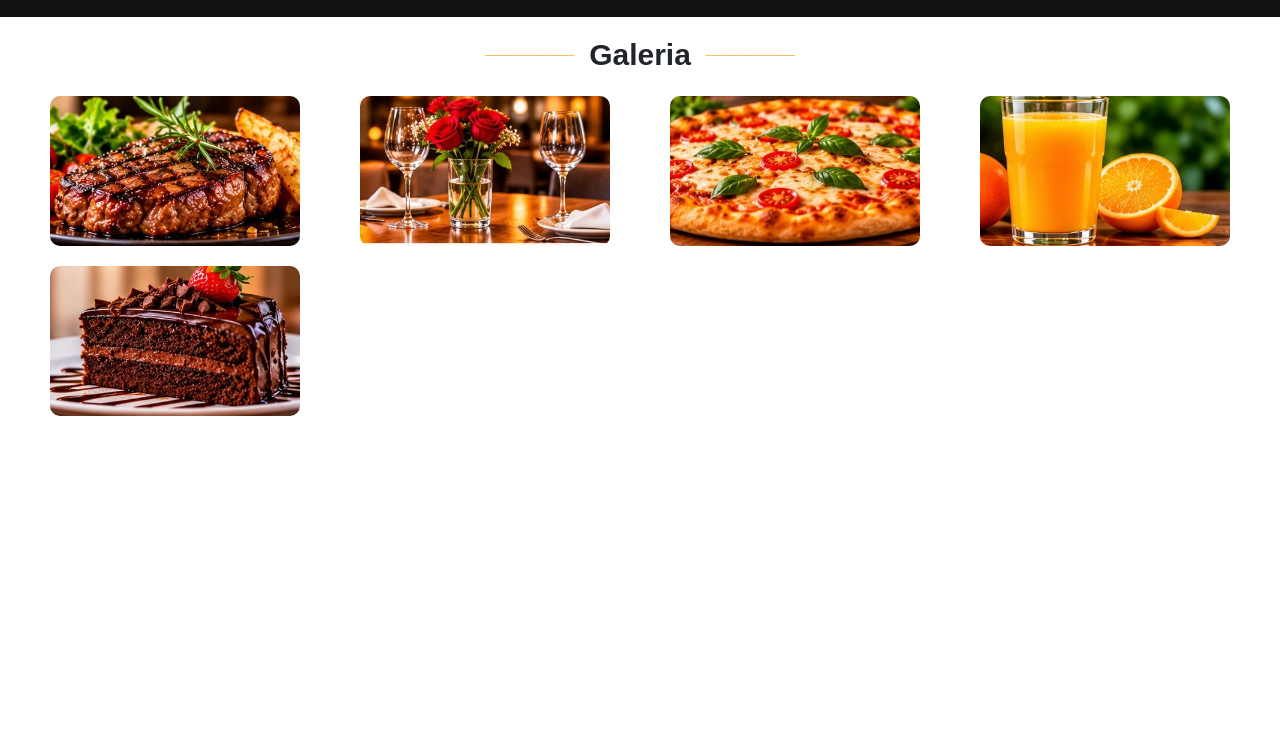
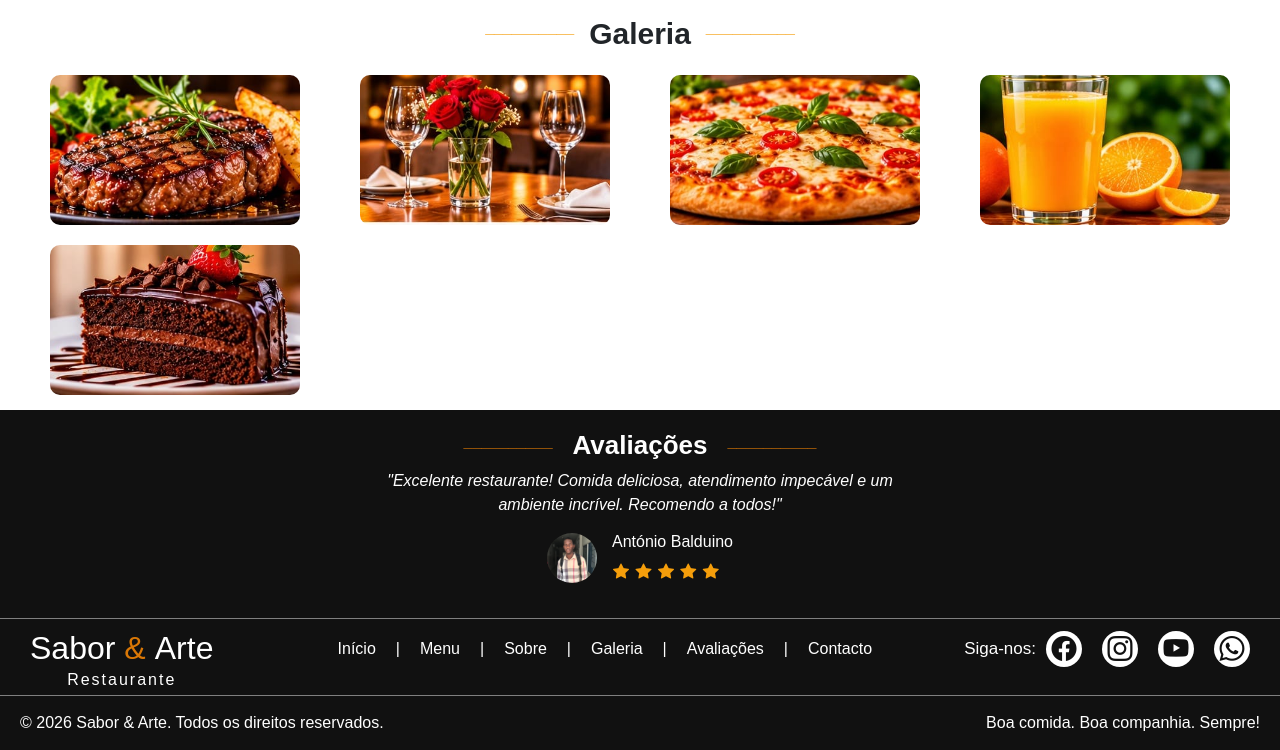
Before and after one commit to AntonioBalduino/leading-page-Sabor_-_Arte, a plain HTML site: page index.html in a window 1280 px wide. Shown: the part 1143-1893 px from the top of the page. Before the commit the page ends 1574 px from the top, so only its background shows below. Drawn offline with nearby package versions, Linux system fonts and the light colour scheme.

Commit message:
Novas sections and footer
terminou-se agora a tela para desktop, mas ficaram novos desafios, implementar ou deixar o sistema responsivo, coisa que faremos mais la para para frente

```diff
--- a/assets/css/estilos.css
+++ b/assets/css/estilos.css
@@ -14,16 +14,19 @@ header{
     align-items: center;
     background-color: #111111;
     color: #ffffff;
-    padding: 20px;
+    padding: 10px 20px;
+    width: 100%;
 }
 
 header h2{
-    size: 30px;
+    font-size: 26px;
 }
 
 header span{
     color: #D97706;
+    font-size: larger;
 }
+
 
 header nav ul {
     display: flex;
@@ -83,6 +86,7 @@ header div a:hover{
     height: 28vw;
     color: #ffffff;
     padding: 3vw 20px;
+    width: 100%;
 
 }
 
@@ -385,3 +389,195 @@ header div a:hover{
         background-color: rgb(35, 201, 35);
     }
 }
+
+
+#avaliacoes{
+    background-color: #111111;
+    color: #ffffff;
+    display: flex;
+    flex-direction: column;
+    justify-content: center;
+    align-items: center;
+    width: 100%;
+    padding: 20px;
+}
+
+#avaliacoes .avaliacoes{
+    display: flex;
+    justify-content: center;
+    /*margin-top: 20px;*/
+    gap: 20px;
+}
+
+#avaliacoes .avaliacoes h2{
+    font-weight: bold;
+    font-size: 26px;
+}
+
+#avaliacoes .avaliacoes span{
+    color: #D97706;
+    font-weight: bold;
+}
+
+#avaliacoes .paragrafo{
+    width: 540px;
+    text-align: center;
+    font-size: 16px;
+}
+
+#avaliacoes .imagem{
+    display: flex;
+    justify-content: center;
+    align-items: center;
+    gap: 15px;
+}
+
+/*
+#avaliacoes .imagem div.img{
+    display: flex;
+    justify-content: center;
+    align-items: center;
+    margin-bottom: 20px;
+}
+*/
+
+#avaliacoes .imagem div.img img{
+    width: 50px;
+    height: 50px;
+    border-radius: 50%;
+    object-fit: cover;
+    object-position: top;
+    margin-bottom: 15px;
+}
+
+#avaliacoes div.imagem div.content{
+    display: flex;
+    flex-direction: column;
+    line-height: 10px;
+}
+
+#avaliacoes div.imagem div.content .estrelas{
+    color: #F59E0B;
+}
+
+#avaliacoes div.imagem div.content .estrelas i{
+    margin: 0 1px;
+}
+
+/*PENULTIMA SECTION*/
+#menu{
+    width: 100%;
+    display: flex;
+    justify-content: space-between;
+    align-items: center;
+    background-color: #111111;
+    color: #ffffff;
+    border-top: 1px solid grey;
+    border-bottom: 1px solid grey;
+    padding: 10px 30px;
+}
+
+#menu .logo{
+    display: flex;
+    flex-direction: column;
+    align-items: center;
+    justify-content: center;
+    line-height: 10px;
+}
+
+#menu .logo h2 span{
+    color: #D97706;
+}
+
+#menu .logo span{
+    letter-spacing: 2px;
+}
+
+#menu .menus ul{
+    display: flex;
+    justify-content: center;
+    align-items: center;
+    gap: 20px;
+    list-style: none;
+}
+
+#menu .menus ul li a{
+    text-decoration: none;
+    color: #ffffff;
+}
+#menu .menus ul li a:hover{
+    color: #D97706;
+    transition: 0.5s;
+}
+
+#menu .sign{
+    display: flex;
+    justify-content: center;
+    align-items: center;
+    gap: 10px;
+}
+
+#menu .sign p{
+    font-size: 17px;
+}
+
+#menu .sign nav{
+    display: flex;
+    justify-content: center;
+    align-items: center;
+    list-style: none;
+    gap: 20px;
+}
+
+#menu .sign nav p{
+    background-color: #ffffff;
+    width: 36px;
+    height: 36px;
+    border-radius: 50%;
+    display: flex;
+    justify-content: center;
+    align-items: center;
+}
+
+#menu .sign nav p a{
+    color: #111111;
+    font-size: 25px;
+}
+
+/*
+#menu .sign nav p a:hover{
+    color: #D97706;
+    transition: 0.3s;
+}
+*/
+
+#menu .sign nav p a.facebook:hover{
+    color: rgb(34, 34, 201);
+    transition: 0.5s;
+}
+#menu .sign nav p a.instagram:hover{
+    color: rgb(201, 20, 20);
+    transition: 0.5s;
+}
+#menu .sign nav p a.youtube:hover{
+    color: red;
+    transition: 0.5s;
+}
+#menu .sign nav p a.whatsapp:hover{
+    color: green;
+    transition: 0.5s;
+}
+
+
+/*FOOTER*/
+footer{
+    display: flex;
+    justify-content: space-between;
+    background-color: #111111;
+    color: #ffffff;
+    padding: 15px 20px;
+    align-items: center;
+}
+footer p{
+    margin: 0;
+}
--- a/index.html
+++ b/index.html
@@ -123,6 +123,67 @@
         <a href="#"><i class="bi bi-whatsapp"></i></a>
     </div>
 
+    <section id="avaliacoes">
+        <div class="avaliacoes">
+            <span>__________</span>
+            <h2>Avaliações</h2>
+            <span>__________</span>
+        </div>
+        <div class="paragrafo">
+            <p><em>"Excelente restaurante! Comida deliciosa, atendimento impecável e um ambiente incrível. Recomendo a todos!"</em></p>
+        </div>
+
+        <div class="imagem">
+            <div class="img">
+                <img src="assets/image/avaliacoes/testemunho.jpg" alt="usuario">
+            </div>
+            <div class="content">
+                <p>António Balduino</p>
+                <p class="estrelas">
+                    <i class="bi bi-star-fill"></i>
+                    <i class="bi bi-star-fill"></i>
+                    <i class="bi bi-star-fill"></i>
+                    <i class="bi bi-star-fill"></i>
+                    <i class="bi bi-star-fill"></i>
+                </p>
+            </div>
+        </div>
+
+    </section>
+
+    <section id="menu">
+        <div class="logo">
+            <h2>Sabor <span>&</span> Arte</h2>
+            <span>Restaurante</span>
+        </div>
+        <nav class="menus">
+            <ul>
+                <li><a href="#">Início</a></li> |
+                <li><a href="#">Menu</a></li> |
+                <li><a href="#">Sobre</a></li> |
+                <li><a href="#">Galeria</a></li> |
+                <li><a href="#">Avaliações</a></li> |
+                <li><a href="#">Contacto</a></li>
+            </ul>
+        </nav>
+
+        <div class="sign">
+            <p>Siga-nos:</p>
+            <nav>
+                <p><a href="#" class="facebook"><i class="bi bi-facebook"></i></a></p>
+                <p><a href="#" class="instagram"><i class="bi bi-instagram"></i></a></p>
+                <p><a href="#" class="youtube"><i class="bi bi-youtube"></i></a></p>
+                <p><a href="#" class="whatsapp"><i class="bi bi-whatsapp"></i></a></p>
+            </nav>
+        </div>
+
+    </section>
+
+    <footer>
+        <p>&copy; 2026 Sabor & Arte. Todos os direitos reservados.</p>
+        <p>Boa comida. Boa companhia. Sempre!</p>
+    </footer>
+
 </body>
 
 </html>
```
Also changed, not shown: assets/image/avaliacoes/testemunho.jpg (added).
